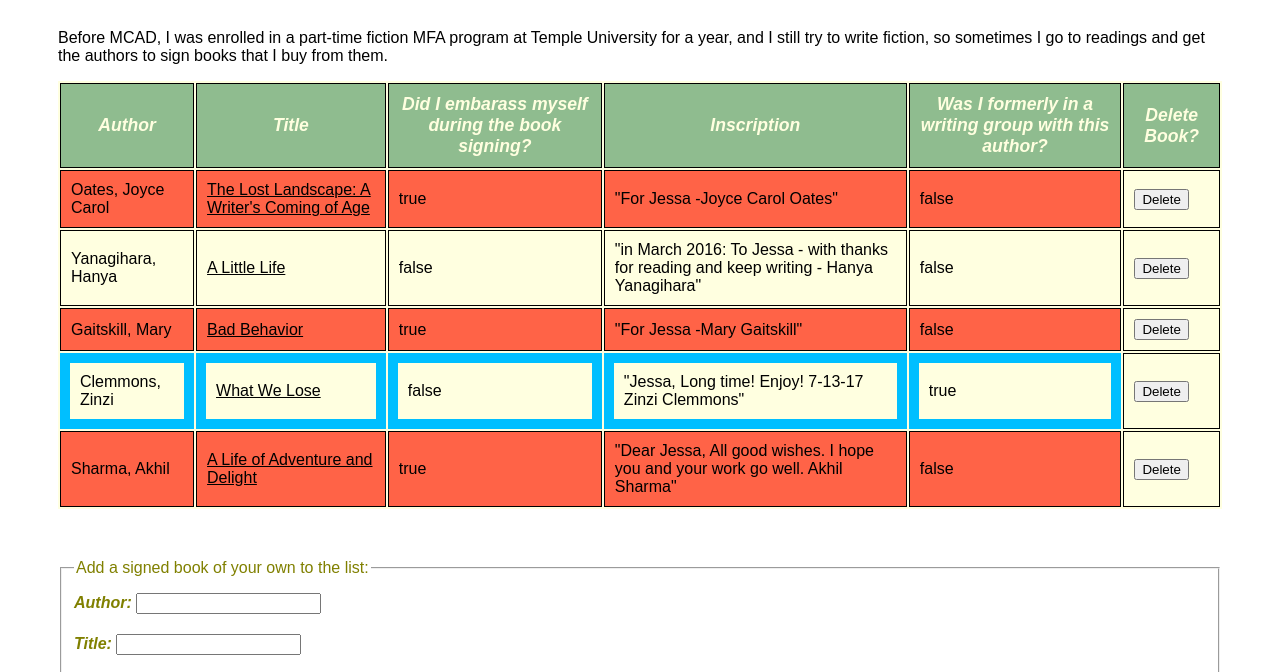
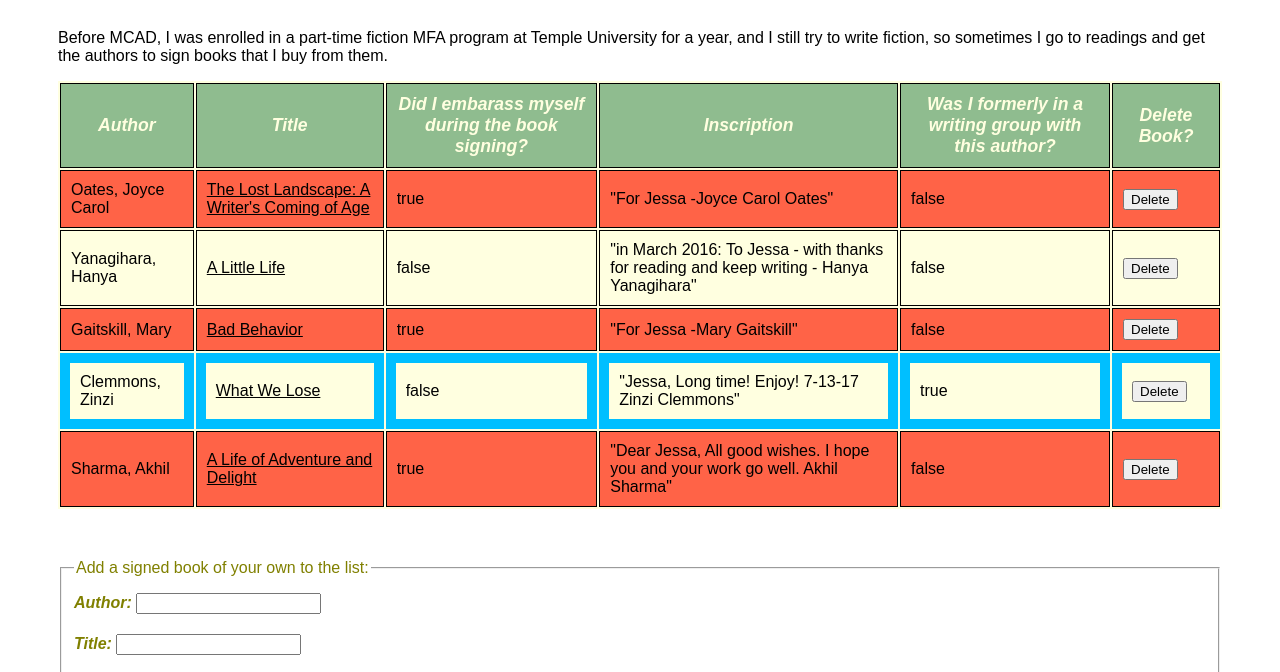
Before and after one commit to jfark/prgrmwk11, a plain HTML site: page index.html in a window 1280 px wide. Shown: the part 108-780 px from the top of the page. Drawn offline with nearby package versions, Linux system fonts and the light colour scheme.

Commit message:
suggested changes

```diff
--- a/index.html
+++ b/index.html
@@ -24,12 +24,12 @@
 					</tr>
 				</thead>
 				<tbody class="soManyBooks" v-cloak>
-					<tr v-for="book in signedBook" v-cloak>
-						<td v-bind:class="{embarassing: book.didIEmbarassMyself, oldfriend: book.writingGroupFriend}">{{book.author}}</td>
-						<td v-bind:class="{embarassing: book.didIEmbarassMyself, oldfriend: book.writingGroupFriend}" class="title">{{book.title}}</td>
-						<td v-bind:class="{embarassing: book.didIEmbarassMyself, oldfriend: book.writingGroupFriend}">{{book.didIEmbarassMyself}}</td>
-						<td v-bind:class="{embarassing: book.didIEmbarassMyself, oldfriend: book.writingGroupFriend}">{{book.inscription}}</td>
-						<td v-bind:class="{embarassing: book.didIEmbarassMyself, oldfriend: book.writingGroupFriend}">{{book.writingGroupFriend}}</td>
+					<tr v-for="book in signedBook" v-bind:class="{embarassing: book.didIEmbarassMyself, oldfriend: book.writingGroupFriend}">
+						<td>{{book.author}}</td>
+						<td class="title">{{book.title}}</td>
+						<td>{{book.didIEmbarassMyself}}</td>
+						<td>{{book.inscription}}</td>
+						<td>{{book.writingGroupFriend}}</td>
 						<td><button type="button" v-on:click="deleteBook(book)">Delete</button></td>
 					</tr>
 				</tbody>
--- a/style.css
+++ b/style.css
@@ -41,11 +41,11 @@
 	text-decoration: underline;
 }
 
-.embarassing {
+.embarassing td {
 	background: tomato;
 }
 
-.oldfriend {
+.oldfriend td{
 
 	border: 10px solid deepskyblue;
 }
```
